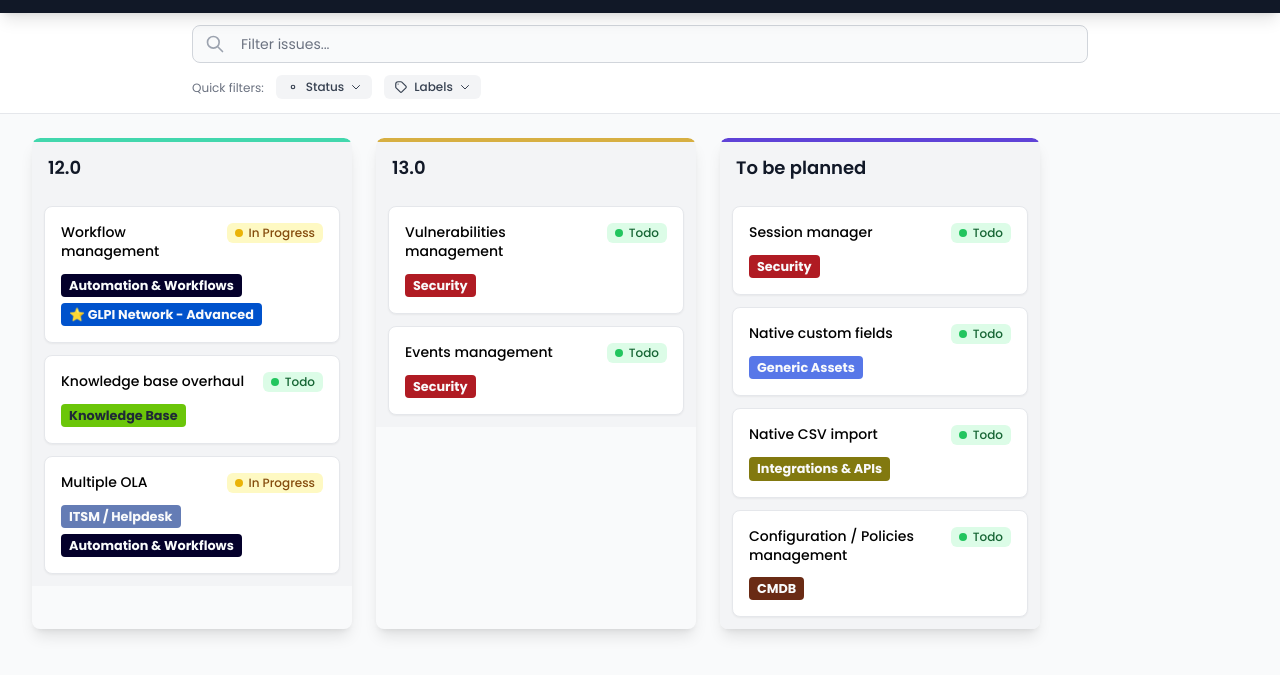
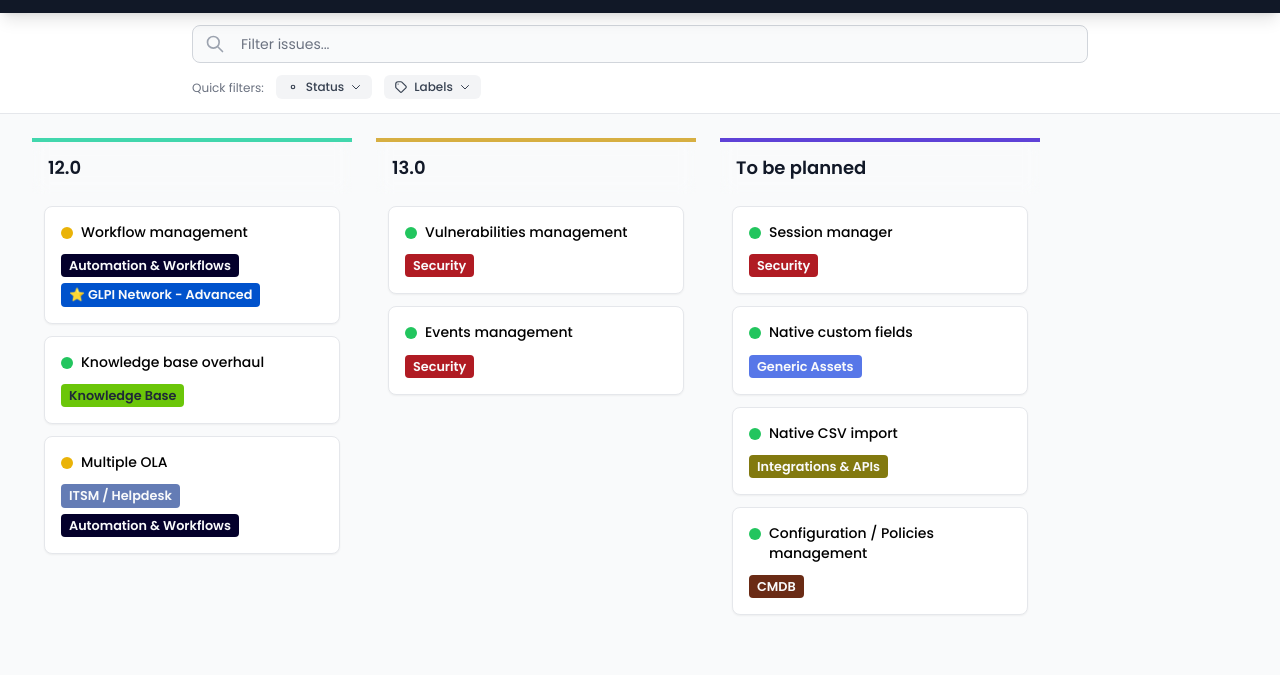
Before and after one commit to glpi-project/roadmap, a website with bundled scripts: page public/index.html in a window 1280 px wide. Shown: the part 67-742 px from the top of the page. Built offline with nearby package versions, Linux system fonts and the light colour scheme.

Commit message:
a few ui adjustements

```diff
--- a/public/index.html
+++ b/public/index.html
@@ -142,7 +142,7 @@
               <path stroke-linecap="round" stroke-linejoin="round" stroke-width="2" d="M19 9l-7 7-7-7"/>
             </svg>
           </button>
-          <div id="labels-dropdown" class="hidden absolute left-0 top-full mt-1 bg-white dark:bg-gray-800 border border-gray-200 dark:border-gray-700 rounded-lg shadow-lg z-40 min-w-[200px] max-h-60 overflow-y-auto">
+          <div id="labels-dropdown" class="hidden absolute left-0 top-full mt-1 bg-white dark:bg-gray-800 border border-gray-200 dark:border-gray-700 rounded-lg shadow-lg z-40 min-w-[200px] max-h-96 overflow-y-auto">
             <!-- Labels will be inserted here -->
           </div>
         </div>
--- a/public/js/components/card.js
+++ b/public/js/components/card.js
@@ -42,16 +42,16 @@ export function renderCard(issue) {
 
   return `
     <div class="issue-card bg-white dark:bg-gray-800 rounded-lg shadow-sm border border-gray-200 dark:border-gray-700 p-4">
-      <div class="flex items-start justify-between gap-2 mb-2">
+      <div class="flex items-start gap-2 mb-2">
+        ${projectStatus ? `
+          <span class="status-dot flex-shrink-0 w-3 h-3 rounded-full ${statusColors.dot} mt-1 cursor-pointer"
+                title="${projectStatus}"
+                aria-label="Status: ${projectStatus}"
+                data-status="${projectStatus}"></span>
+        ` : ''}
         <a href="${issue.url}" target="_blank" rel="noopener" class="font-medium text-gray-900 dark:text-white text-sm leading-snug hover:text-primary-600 dark:hover:text-primary-400 flex-1">
           ${title}
         </a>
-        ${projectStatus ? `
-          <span class="status-badge flex items-center gap-1.5 px-2 py-0.5 rounded-md text-xs font-medium ${statusColors.bg} ${statusColors.text}" data-status="${projectStatus}">
-            <span class="w-2 h-2 rounded-full ${statusColors.dot}"></span>
-            ${projectStatus}
-          </span>
-        ` : ''}
       </div>
       ${labelsHtml ? `<div class="flex flex-wrap gap-1.5 mt-3">${labelsHtml}</div>` : ''}
     </div>
--- a/public/js/components/column.js
+++ b/public/js/components/column.js
@@ -18,11 +18,11 @@ export function renderColumn(milestone) {
   const topBorderColor = stringToHslColor(milestone.title);
 
   return `
-    <div class="kanban-column shadow-lg rounded-lg overflow-hidden">
-      <div class="column-header sticky top-0 bg-gray-100 dark:bg-gray-800 px-4 py-3" style="border-top: 4px solid ${topBorderColor}">
+    <div class="kanban-column overflow-hidden">
+      <div class="column-header sticky top-0 px-4 py-3" style="border-top: 4px solid ${topBorderColor}">
         <h2 class="font-semibold text-gray-900 dark:text-white text-lg">${milestone.title}</h2>
       </div>
-      <div class="bg-gray-100 dark:bg-gray-800 p-3 space-y-3 min-h-[200px]">
+      <div class="p-3 space-y-3 min-h-[200px]">
         ${issuesHtml}
       </div>
     </div>
--- a/public/styles.css
+++ b/public/styles.css
@@ -75,7 +75,7 @@ body {
   font-size: 0.8rem;
   padding: 0.125rem 0.5rem;
   border-radius: 0.25rem;
-  font-weight: 800;
+  font-weight: 600;
   white-space: nowrap;
 
   /* Ensure readable text on any background */
```
